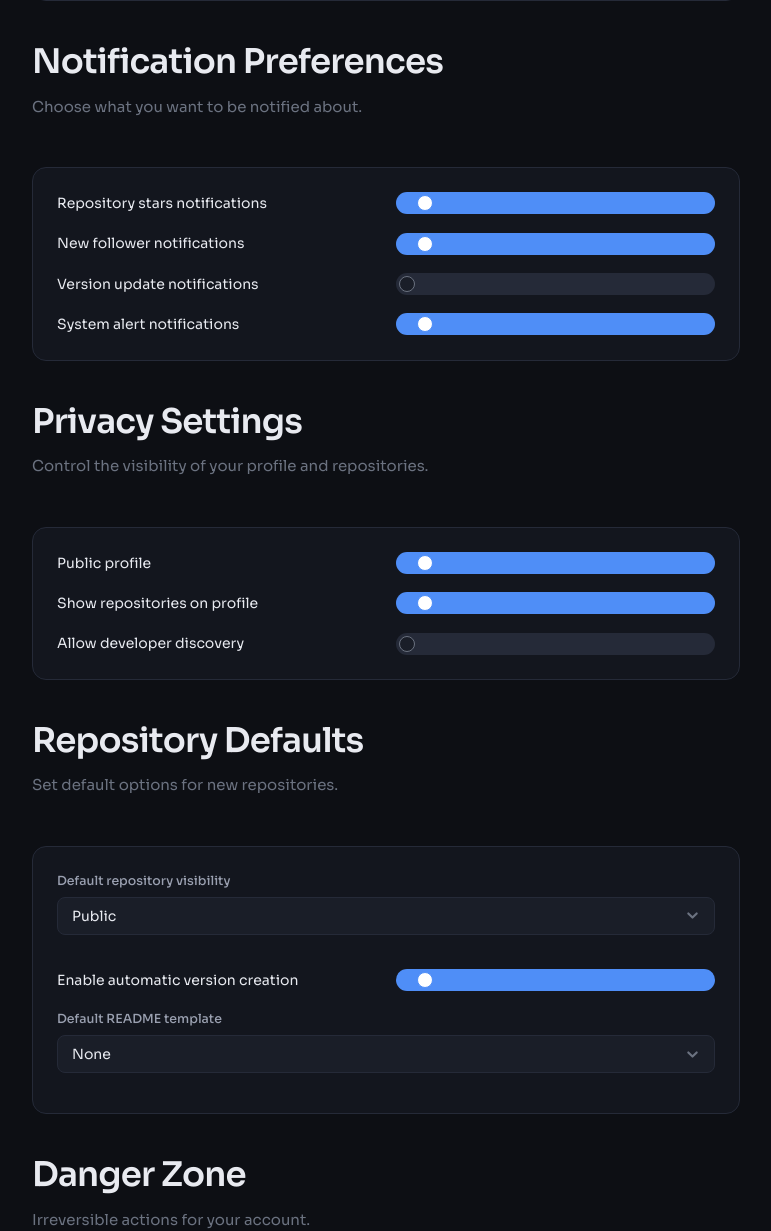
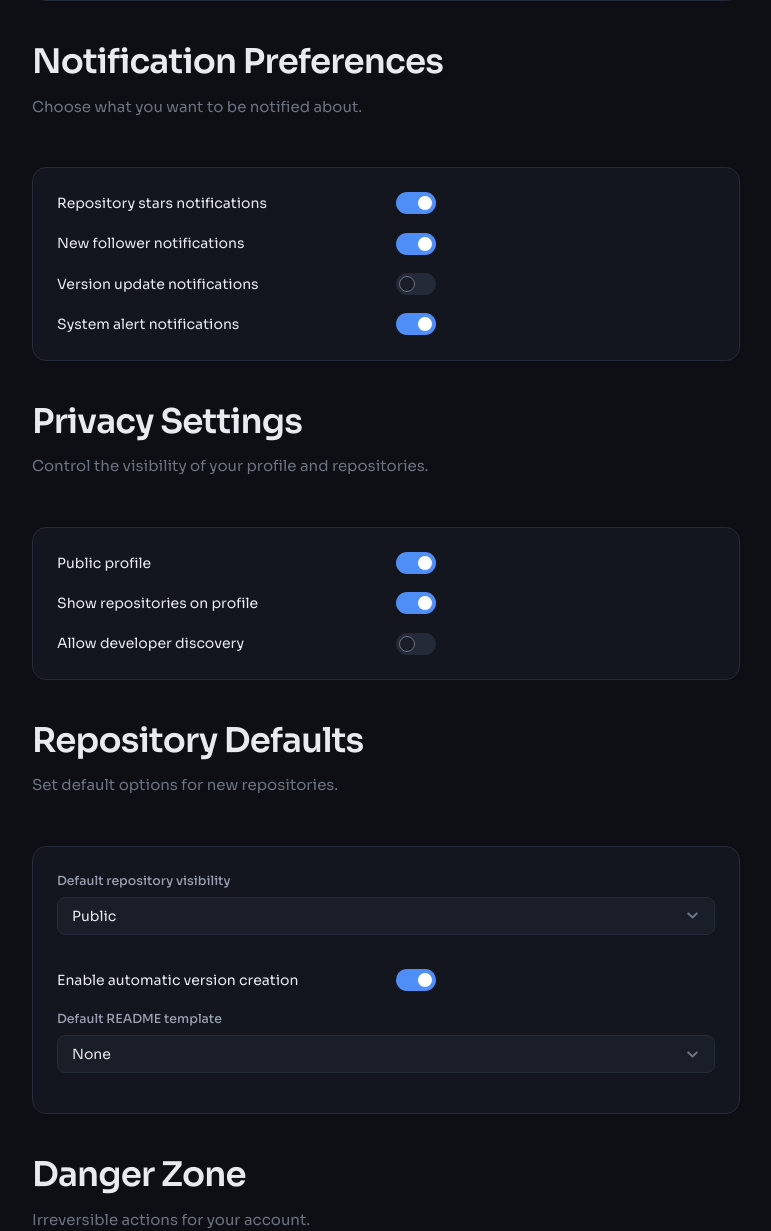
Before and after one commit to sifat5532/CodeVault, a PHP site: page /settings.html in a window 1280 px wide. Shown: the part 1495-2726 px from the top of the page, without its empty margins (390-1161 px from the left). Run offline with PHP 8.4, Linux system fonts and the light colour scheme.

Commit message:
fix: size of slider in settings.html

```diff
--- a/style.css
+++ b/style.css
@@ -2030,6 +2030,7 @@ footer {
   background-color: var(--border);
   transition: .4s;
   border-radius: 22px;
+  width: 40px;
 }
 
 .slider:before {
```
